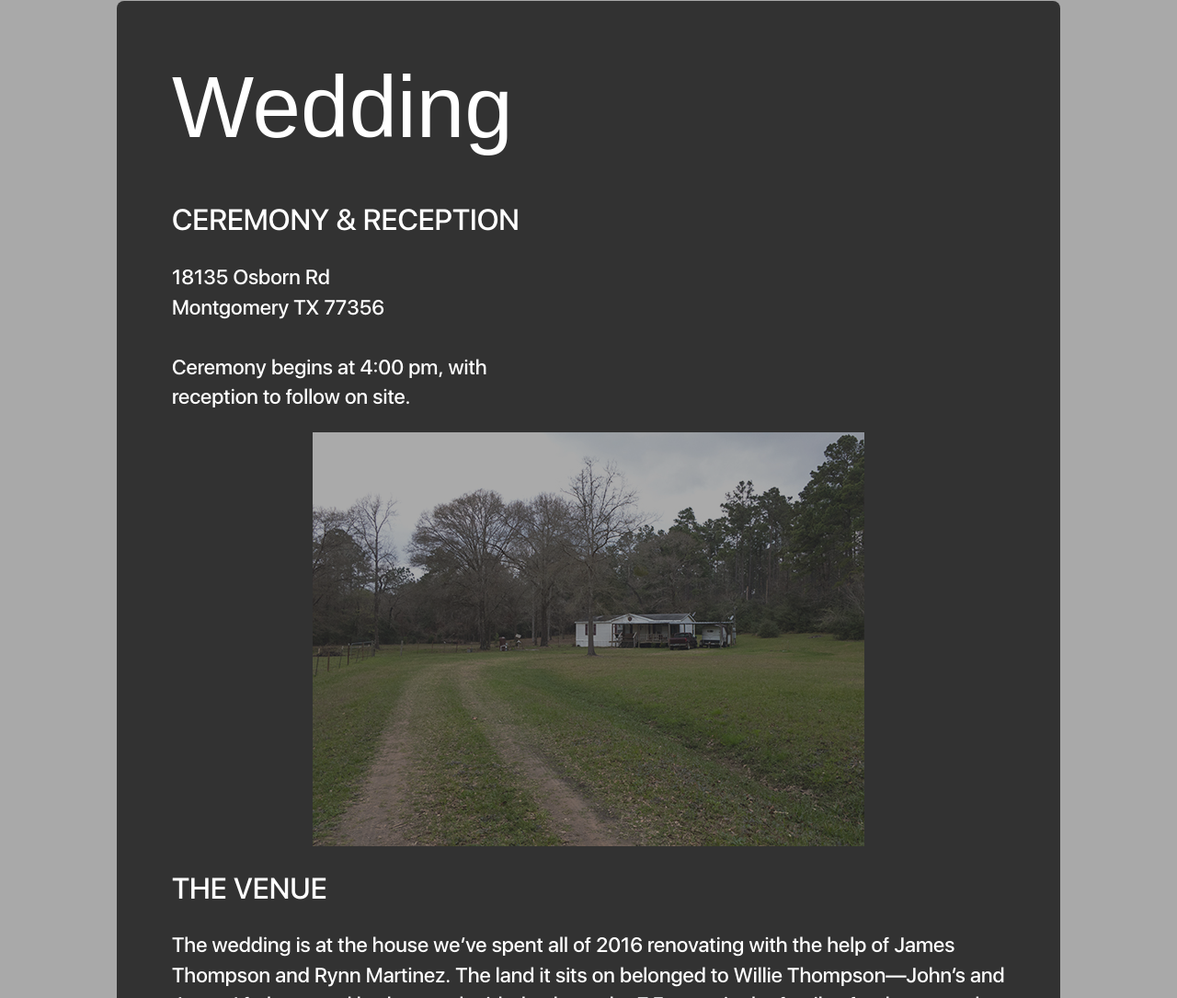
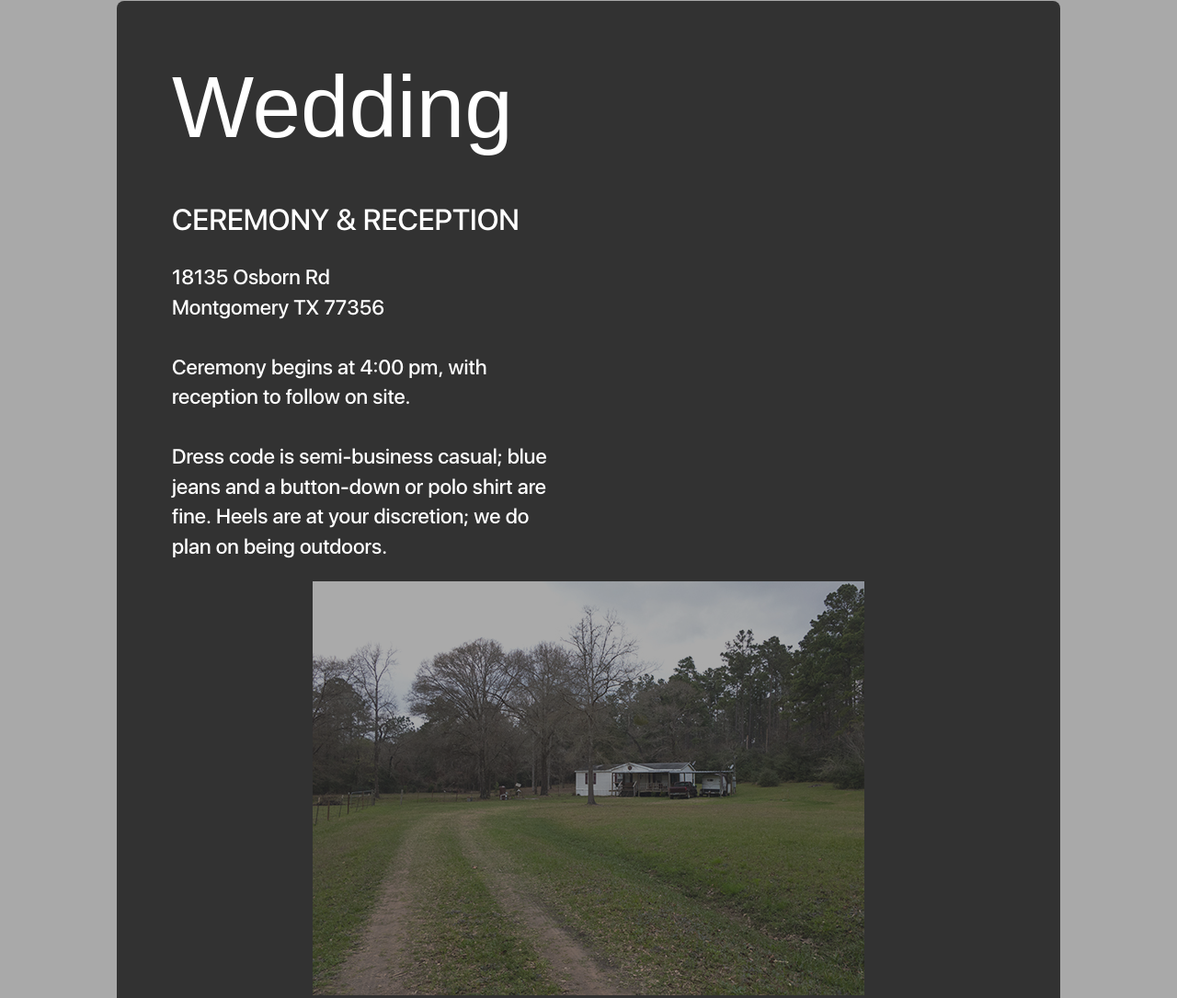
Before and after one commit to johnplusdavid/johnplusdavid.github.io, a plain HTML site: page index.html in a window 1280 px wide. Shown: the part 3321-4406 px from the top of the page at 92% size. Drawn offline with nearby package versions, Linux system fonts and the light colour scheme; a web font is replaced by a local one.

Commit message:
dress code

```diff
--- a/index.html
+++ b/index.html
@@ -162,7 +162,8 @@ http://scal.io -- check us out.
                             <p>
                                 18135 Osborn Rd<br />
                                 Montgomery TX 77356<br /><br />
-                                Ceremony begins at 4:00 pm, with reception to follow on site.
+                                Ceremony begins at 4:00 pm, with reception to follow on site.<br /><br />
+								Dress code is semi-business casual; blue jeans and a button-down or polo shirt are fine. Heels are at your discretion; we do plan on being outdoors.
                             </p>
 
 
```
